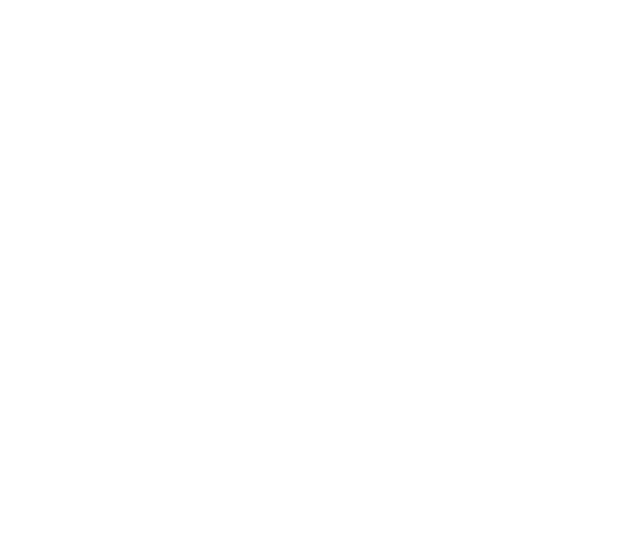
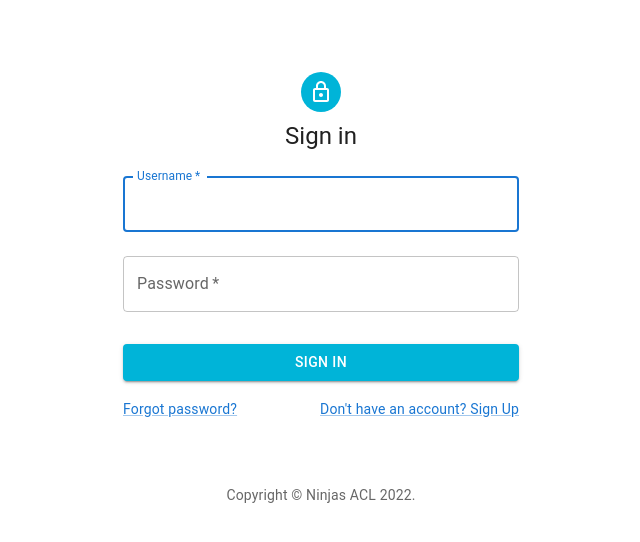
Before and after one commit to Advanced-Computer-Lab-2022/Ninjas, a React (Create React App) app in the folder frontend/: page / in a window 1280 px wide. Before the commit this address had no page. Shown: the top 542 px of the page, without its empty margins (319-959 px from the left). Built offline with nearby package versions, Linux system fonts and the light colour scheme.

Commit message:
add login pg

```diff
--- a/frontend/src/App.js
+++ b/frontend/src/App.js
@@ -23,6 +23,7 @@
 import AddVideoSubtitle from './pages/AddVideoSubtitle';
 import Terms from './pages/Terms';
 import InstructorProfile from './pages/InstructorProfile';
+import Login from './components/Login';
 
 
 
@@ -31,6 +32,7 @@
     <div className="App">
       <BrowserRouter>
       <Routes>
+      <Route path='/' element={<Login/>}></Route>
         <Route path='/changePassword' element= {<ChangePassword/>} >
         </Route>
         <Route path='/viewVideo' element= {<ViewVideo/>} >
--- /dev/null
+++ b/frontend/src/components/Login.js
@@ -0,0 +1,116 @@
+import * as React from 'react';
+import Avatar from '@mui/material/Avatar';
+import Button from '@mui/material/Button';
+import CssBaseline from '@mui/material/CssBaseline';
+import TextField from '@mui/material/TextField';
+import FormControlLabel from '@mui/material/FormControlLabel';
+import Checkbox from '@mui/material/Checkbox';
+import Link from '@mui/material/Link';
+import Grid from '@mui/material/Grid';
+import Box from '@mui/material/Box';
+import LockOutlinedIcon from '@mui/icons-material/LockOutlined';
+import Typography from '@mui/material/Typography';
+import Container from '@mui/material/Container';
+import { createTheme, ThemeProvider } from '@mui/material/styles';
+import axios from 'axios';
+
+function Copyright(props) {
+  return (
+    <Typography variant="body2" color="text.secondary" align="center" {...props}>
+      {'Copyright © Ninjas ACL '}
+      {new Date().getFullYear()}
+      {'.'}
+    </Typography>
+  );
+}
+
+
+const Login = () => {
+
+  const handleSubmit = async (event) => {
+    //when the sign in button is clicked this function is called
+    event.preventDefault();
+    const data = new FormData(event.currentTarget);
+    const username = data.get('username');
+    const password = data.get('password');
+
+    //call the backend to login the user
+    const response = await axios.get(`http://localhost:8000/login?username=${username}&password=${password}`)
+    .catch((error) => {
+      console.log(error)
+      alert(error.response.data.message)
+    })
+
+    if (response.status == 200)
+    alert("logged in successfully.")
+
+  };
+
+  return (
+    <div>
+      <Container component="main" maxWidth="xs">
+        <CssBaseline />
+        <Box
+          sx={{
+            marginTop: 8,
+            display: 'flex',
+            flexDirection: 'column',
+            alignItems: 'center',
+          }}
+        >
+          <Avatar sx={{ m: 1, bgcolor: '#00B4D8' }}>
+            <LockOutlinedIcon />
+          </Avatar>
+          <Typography component="h1" variant="h5">
+            Sign in
+          </Typography>
+          <Box component="form" onSubmit={handleSubmit} noValidate sx={{ mt: 1 }}>
+            <TextField
+              margin="normal"
+              required
+              fullWidth
+              id="username"
+              label="Username"
+              name="username"
+              autoComplete="username"
+              autoFocus
+            />
+            <TextField
+              margin="normal"
+              required
+              fullWidth
+              name="password"
+              label="Password"
+              type="password"
+              id="password"
+              autoComplete="current-password"
+            />
+            <Button
+              type="submit"
+              fullWidth
+              variant="contained"
+              sx={{ mt: 3, mb: 2, bgcolor:'#00B4D8' }}
+            >
+              Sign In
+            </Button>
+            <Grid container>
+              <Grid item xs>
+                <Link href="/forgotPassword" variant="body2">
+                  Forgot password?
+                </Link>
+              </Grid>
+              <Grid item>
+                <Link href="#" variant="body2">
+                  {"Don't have an account? Sign Up"}
+                </Link>
+              </Grid>
+            </Grid>
+          </Box>
+        </Box>
+        <Copyright sx={{ mt: 8, mb: 4 }} />
+      </Container>
+      </div>
+  );
+}
+
+export default Login;
```
